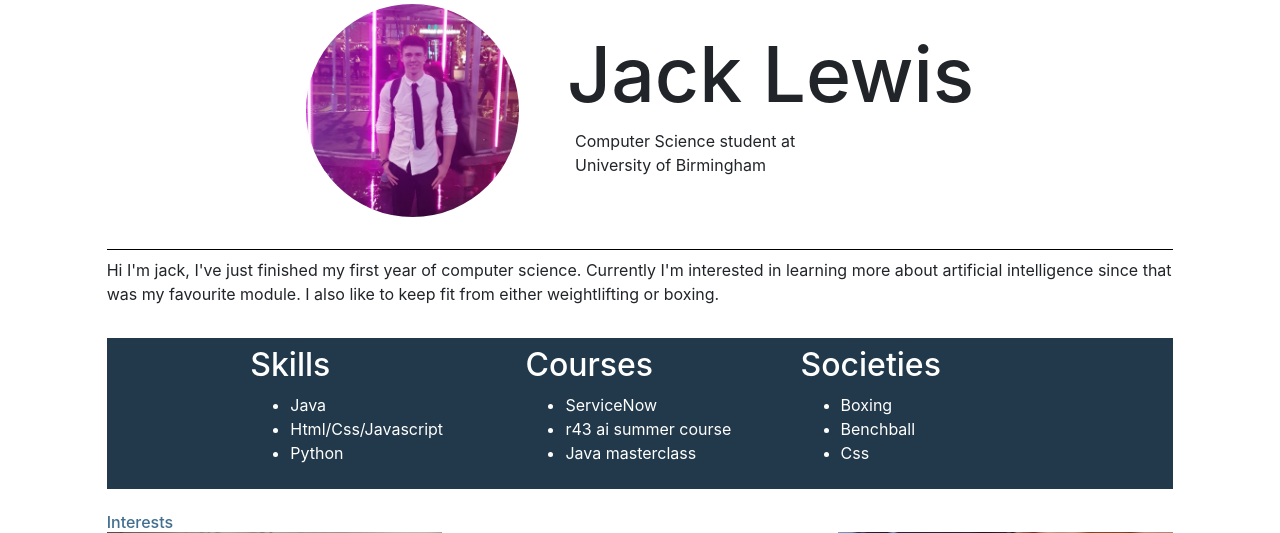
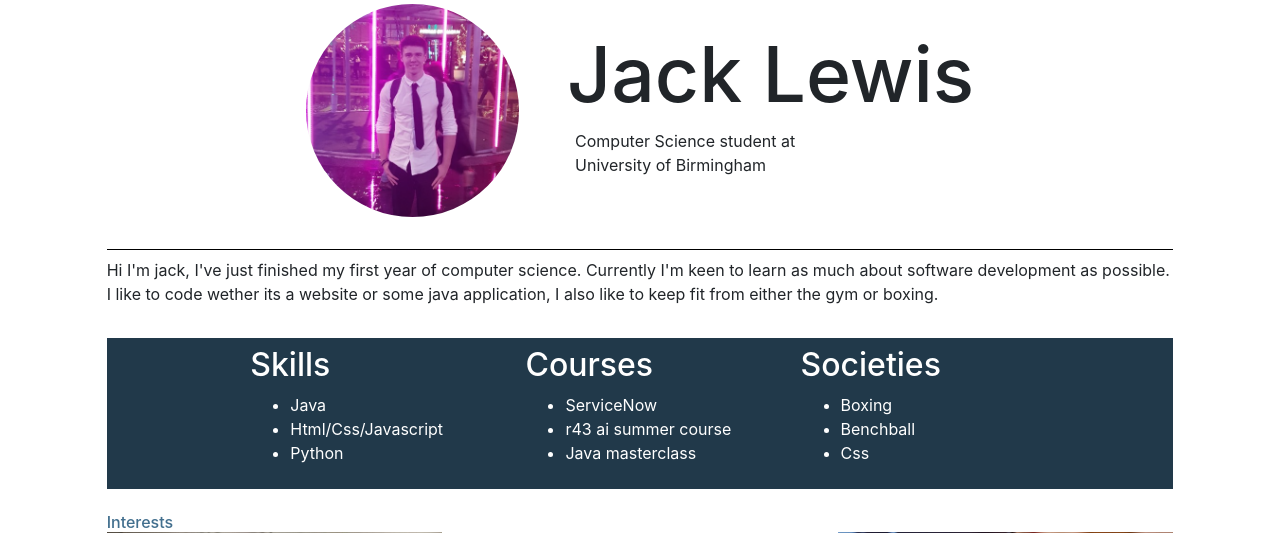
Before and after one commit to jackloo2809/summer-project, a Django app: page /profile in a window 1280 px wide. Shown: the part 84-617 px from the top of the page. Run offline with Django 3.2, Linux system fonts and the light colour scheme; some libraries are stand-ins or nearby versions.

Commit message:
changed blog post

```diff
--- a/blog/templates/about.html
+++ b/blog/templates/about.html
@@ -13,14 +13,14 @@
                 <p class="text-center text-md-left px-md-2">Computer Science student at <br>
                     University of Birmingham</p>
             </div>
-
         </div>
     </div>
     <div class="row">
         <div class="col-md-10 offset-md-1 my-3 px-0">
             <p class="my-0 info  pt-2 mx-3 mx-md-0">
-                Hi I'm jack, I've just finished my first year of computer science. Currently I'm interested in learning more about
-                artificial intelligence since that was my favourite module. I also like to keep fit from either weightlifting or boxing.
+                Hi I'm jack, I've just finished my first year of computer science. Currently I'm keen to learn as much
+                 about software development as possible. I like to code wether its a website or some java application,
+                 I also like to keep fit from either the gym or boxing.
             </p>
         </div>
     </div>
```
